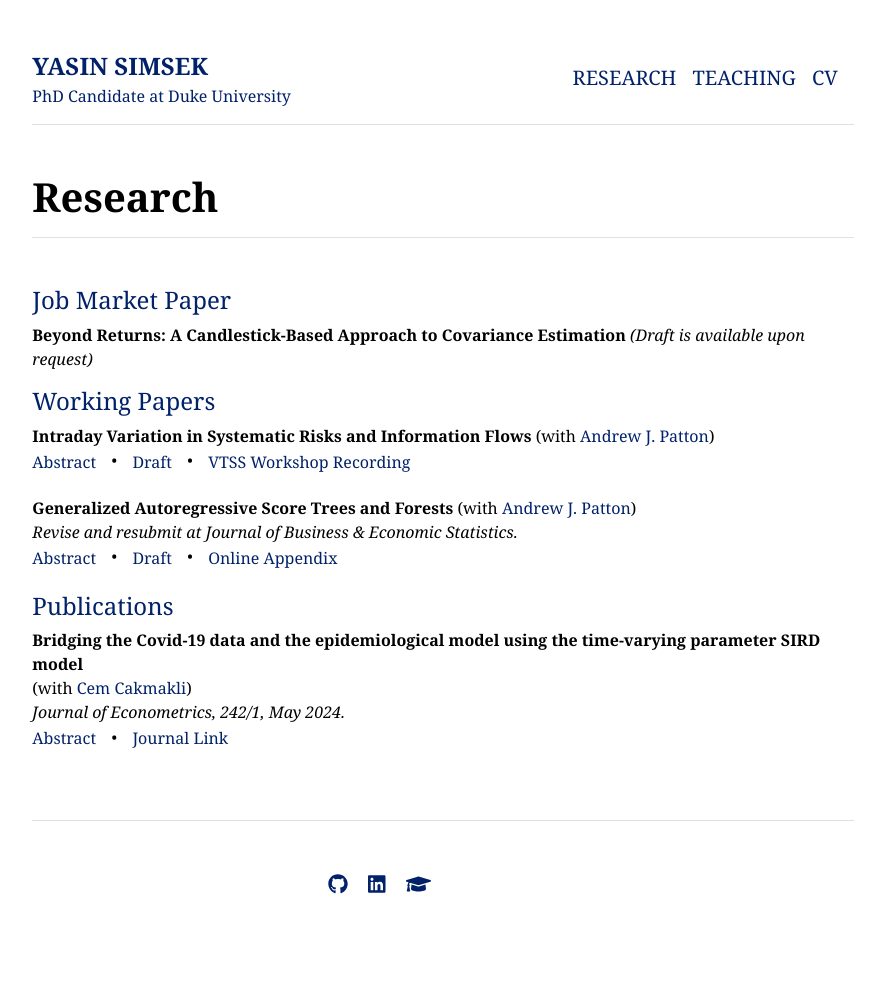
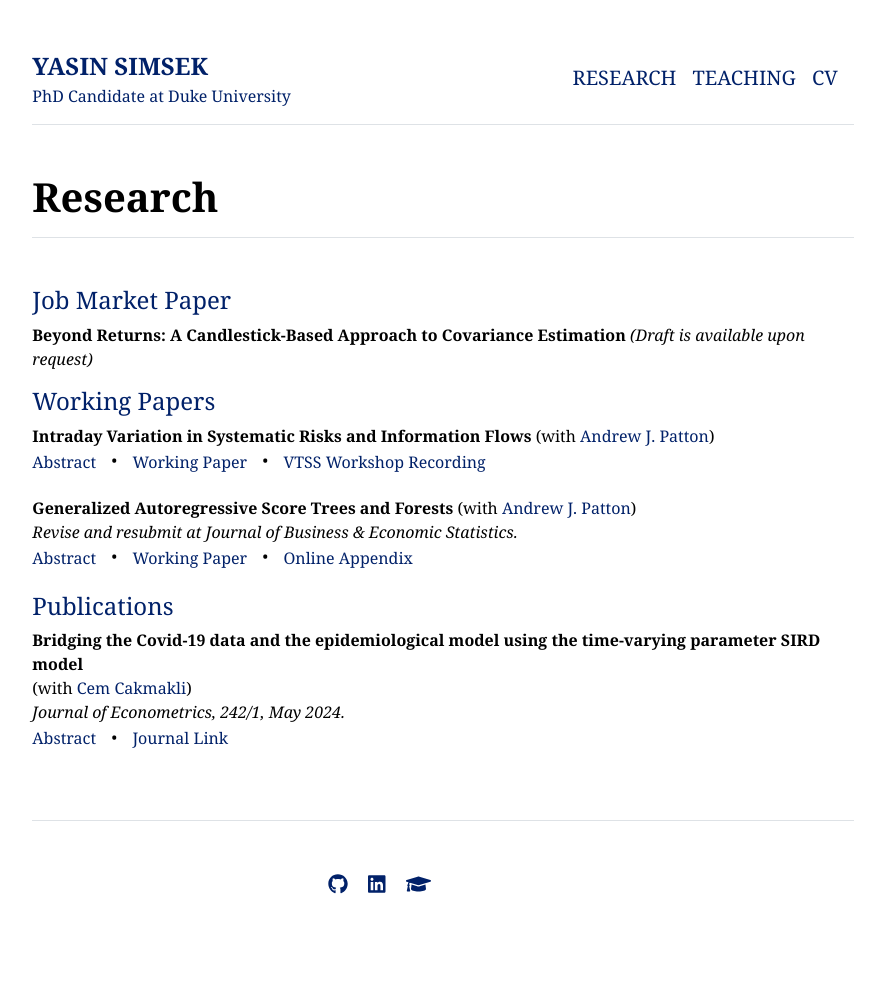
Before and after one commit to yasin-simsek/yasin-simsek.github.io, a Jekyll site: the page built from research.md, in a window 1280 px wide. Shown: the whole page, without its empty margins (197-1082 px from the left). Built offline with Jekyll 4.4.1, drawn with Linux system fonts in a browser that asks for light colours.

Commit message:
research page update

```diff
--- a/research.md
+++ b/research.md
@@ -58,7 +58,7 @@ title: "Research"
 <br>
 <span class="abstract-toggle" onclick="toggleAbstract(this)">Abstract</span>
 <span class="middot">&middot;</span>
-<a href="https://papers.ssrn.com/sol3/papers.cfm?abstract_id=5006587" class="no-underline">Draft</a>
+<a href="https://papers.ssrn.com/sol3/papers.cfm?abstract_id=5006587" class="no-underline">Working Paper</a>
 <span class="middot">&middot;</span>
 <a href="https://www.youtube.com/watch?v=xzrGnCQXz_k" class="no-underline">VTSS Workshop Recording</a>
 <span class="abstract-content"> *This paper analyzes variation in the factor structure of asset returns within a trade day by combining non-parametric kernel methods with principal component analysis. We estimate the model on a collection of over 400 high frequency US equity returns over the period 1996-2020 and show that the proposed model has superior explanatory power relative to a collection of well-known observable factor models and standard PCA. We present a stylized model of asset prices and information flows and show that the factor structure of asset returns varies with the arrival of news. Using data on individual firm earnings announcements, FOMC announcements, and other macroeconomic announcements, we provide evidence consistent with our stylized model, that the superior performance of the proposed model is due to time variation in the factor structure of asset returns around times of information flows.*</span>
@@ -69,7 +69,7 @@ title: "Research"
 <br>
 *Revise and resubmit at Journal of Business & Economic Statistics.*
 <br>
-<span class="abstract-toggle" onclick="toggleAbstract(this)">Abstract</span> <span class="middot">&middot;</span> <a href="https://papers.ssrn.com/sol3/papers.cfm?abstract_id=4459756" class="no-underline">Draft</a> <span class="middot">&middot;</span> <a href="assets/documents/Patton_Simsek_GAS_tree_APPENDIX.pdf" class="no-underline">Online Appendix</a> <span class="abstract-content">  *We propose methods to improve the forecasts from generalized autoregressive score (GAS) models (Creal et. al, 2013; Harvey, 2013) by localizing their parameters using decision trees and random forests. These methods avoid the curse of dimensionality faced by kernel-based approaches, and allow one to draw on information from multiple state variables simultaneously. We apply the new models to four distinct empirical analyses, and in all applications the proposed new methods significantly outperform the baseline GAS model. In our applications to stock return volatility and density prediction, the optimal GAS tree model reveals a leverage effect and a variance risk premium effect. Our study of stock-bond dependence finds evidence of a flight-to-quality effect in the optimal GAS forest forecasts, while our analysis of high-frequency trade durations uncovers a volume-volatility effect.*</span>
+<span class="abstract-toggle" onclick="toggleAbstract(this)">Abstract</span> <span class="middot">&middot;</span> <a href="https://papers.ssrn.com/sol3/papers.cfm?abstract_id=4459756" class="no-underline">Working Paper</a> <span class="middot">&middot;</span> <a href="assets/documents/Patton_Simsek_GAS_tree_APPENDIX.pdf" class="no-underline">Online Appendix</a> <span class="abstract-content">  *We propose methods to improve the forecasts from generalized autoregressive score (GAS) models (Creal et. al, 2013; Harvey, 2013) by localizing their parameters using decision trees and random forests. These methods avoid the curse of dimensionality faced by kernel-based approaches, and allow one to draw on information from multiple state variables simultaneously. We apply the new models to four distinct empirical analyses, and in all applications the proposed new methods significantly outperform the baseline GAS model. In our applications to stock return volatility and density prediction, the optimal GAS tree model reveals a leverage effect and a variance risk premium effect. Our study of stock-bond dependence finds evidence of a flight-to-quality effect in the optimal GAS forest forecasts, while our analysis of high-frequency trade durations uncovers a volume-volatility effect.*</span>
 
 #### <span style="color: #012169;">Publications</span>
 **Bridging the Covid-19 data and the epidemiological model using the time-varying parameter SIRD model**
```
